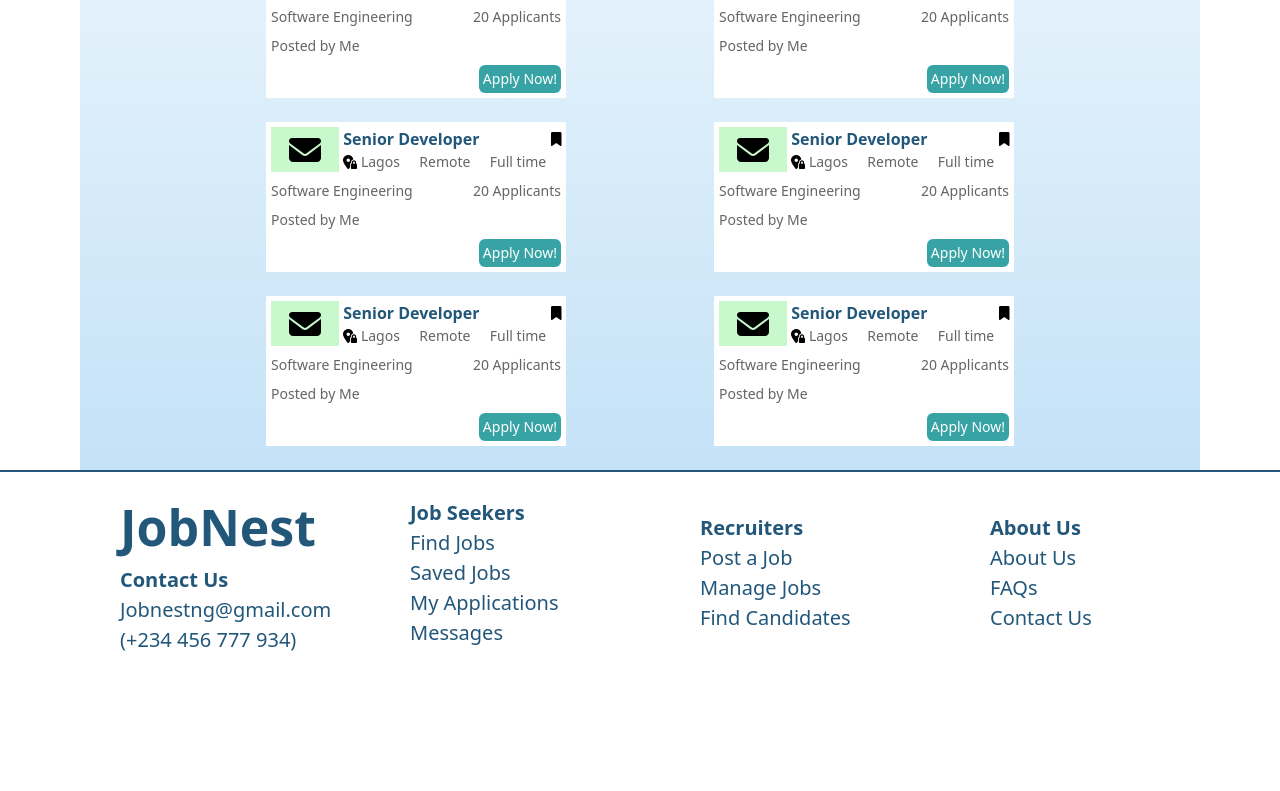
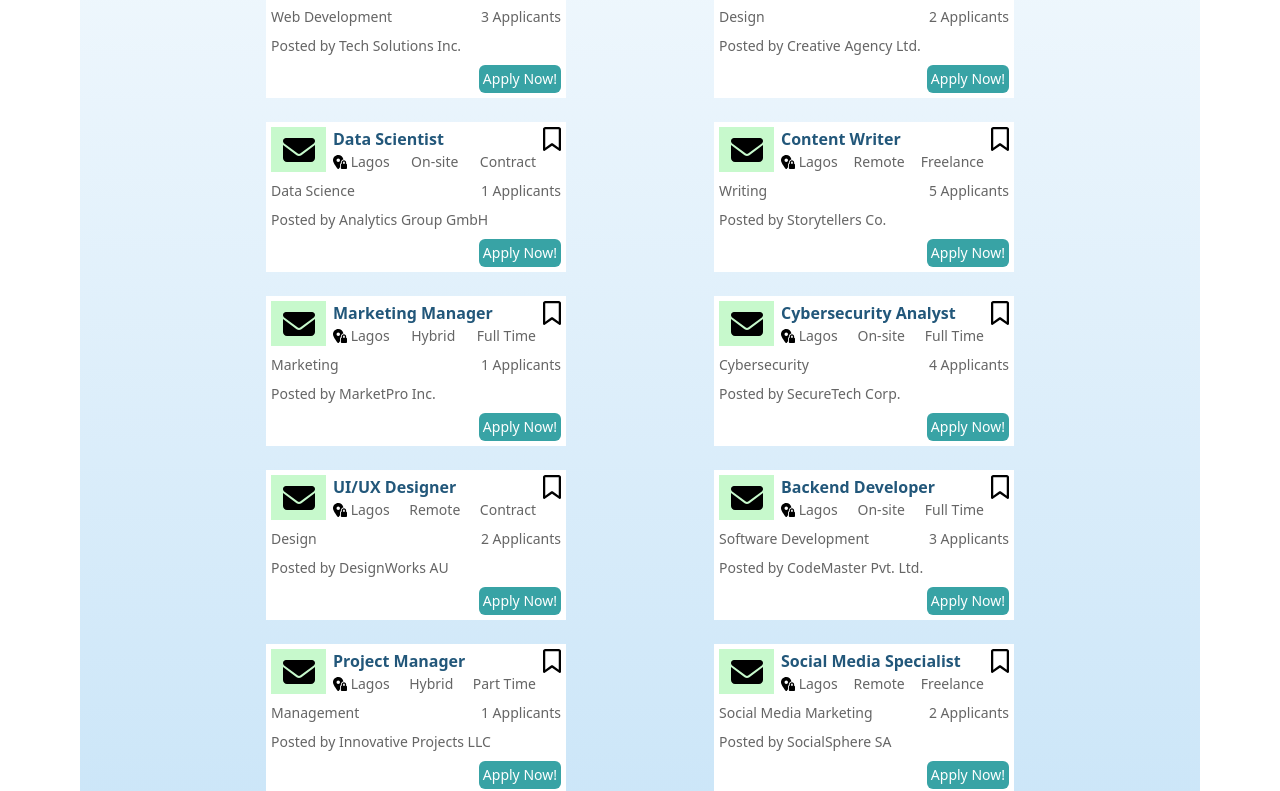
Before and after one commit to CardinalSparrow/JobNest, a React (Vite) app: page /find in a window 1280 px wide. Shown: the part 569-1360 px from the top of the page. Before the commit the page ends 1244 px from the top, so only its background shows below. Built offline with nearby package versions, Linux system fonts and the light colour scheme.

Commit message:
Worked on saved jobs page

```diff
--- /dev/null
+++ b/src/Context/JobOpeningContext.jsx
@@ -0,0 +1,145 @@
+import React, { createContext, useContext, useEffect, useState } from "react";
+const JobContext = createContext();
+export const useJobContext = () => useContext(JobContext);
+export const JobProvider = ({ children }) => {
+  const [jobOpenings, setJobOpenings] = useState([
+    {
+      id: 1,
+      jobRole: "Frontend Developer",
+      location: "New York, USA",
+      jobType: "Remote",
+      contractType: "Full Time",
+      jobNiche: "Web Development",
+      noOfApplicantsNeeded: 3,
+      postedBy: "Tech Solutions Inc.",
+    },
+    {
+      id: 2,
+      jobRole: "Graphic Designer",
+      location: "Lagos, Nigeria",
+      jobType: "Hybrid",
+      contractType: "Part Time",
+      jobNiche: "Design",
+      noOfApplicantsNeeded: 2,
+      postedBy: "Creative Agency Ltd.",
+    },
+    {
+      id: 3,
+      jobRole: "Data Scientist",
+      location: "Berlin, Germany",
+      jobType: "On-site",
+      contractType: "Contract",
+      jobNiche: "Data Science",
+      noOfApplicantsNeeded: 1,
+      postedBy: "Analytics Group GmbH",
+    },
+    {
+      id: 4,
+      jobRole: "Content Writer",
+      location: "London, UK",
+      jobType: "Remote",
+      contractType: "Freelance",
+      jobNiche: "Writing",
+      noOfApplicantsNeeded: 5,
+      postedBy: "Storytellers Co.",
+    },
+    {
+      id: 5,
+      jobRole: "Marketing Manager",
+      location: "Toronto, Canada",
+      jobType: "Hybrid",
+      contractType: "Full Time",
+      jobNiche: "Marketing",
+      noOfApplicantsNeeded: 1,
+      postedBy: "MarketPro Inc.",
+    },
+    {
+      id: 6,
+      jobRole: "Cybersecurity Analyst",
+      location: "San Francisco, USA",
+      jobType: "On-site",
+      contractType: "Full Time",
+      jobNiche: "Cybersecurity",
+      noOfApplicantsNeeded: 4,
+      postedBy: "SecureTech Corp.",
+    },
+    {
+      id: 7,
+      jobRole: "UI/UX Designer",
+      location: "Sydney, Australia",
+      jobType: "Remote",
+      contractType: "Contract",
+      jobNiche: "Design",
+      noOfApplicantsNeeded: 2,
+      postedBy: "DesignWorks AU",
+    },
+    {
+      id: 8,
+      jobRole: "Backend Developer",
+      location: "Bangalore, India",
+      jobType: "On-site",
+      contractType: "Full Time",
+      jobNiche: "Software Development",
+      noOfApplicantsNeeded: 3,
+      postedBy: "CodeMaster Pvt. Ltd.",
+    },
+    {
+      id: 9,
+      jobRole: "Project Manager",
+      location: "Dubai, UAE",
+      jobType: "Hybrid",
+      contractType: "Part Time",
+      jobNiche: "Management",
+      noOfApplicantsNeeded: 1,
+      postedBy: "Innovative Projects LLC",
+    },
+    {
+      id: 10,
+      jobRole: "Social Media Specialist",
+      location: "Cape Town, South Africa",
+      jobType: "Remote",
+      contractType: "Freelance",
+      jobNiche: "Social Media Marketing",
+      noOfApplicantsNeeded: 2,
+      postedBy: "SocialSphere SA",
+    },
+    {
+      id: 11,
+      jobRole: "DevOps Engineer",
+      location: "Singapore",
+      jobType: "Hybrid",
+      contractType: "Full Time",
+      jobNiche: "Cloud Computing",
+      noOfApplicantsNeeded: 3,
+      postedBy: "CloudOps Technologies",
+    },
+    {
+      id: 12,
+      jobRole: "AI Researcher",
+      location: "Tokyo, Japan",
+      jobType: "On-site",
+      contractType: "Contract",
+      jobNiche: "Artificial Intelligence",
+      noOfApplicantsNeeded: 2,
+      postedBy: "AI Labs Japan",
+    },
+  ]);
+  const [savedJobs, setSavedJobs] = useState([]);
+  const saveJob = (newJob) => {
+    if (!savedJobs.some((job) => job.id === newJob.id)) {
+      setSavedJobs((prev) => [...prev, newJob]);
+    } else {
+      console.log("This job is already saved.");
+      setSavedJobs((prev) => prev.filter((job) => job.id !== newJob.id));
+}
+
+  };
+  useEffect(()=>{console.log(savedJobs)}, [savedJobs])
+  return (
+    <JobContext.Provider
+      value={{ jobOpenings, setJobOpenings, savedJobs, saveJob }}
+    >
+      {children}
+    </JobContext.Provider>
+  );
+};
--- a/src/Pages.jsx
+++ b/src/Pages.jsx
@@ -7,6 +7,7 @@ import FindJobs from "./pages/FindJobs";
 import SignUp from "./pages/SignUp";
 import JobSeekerSignup from "./pages/JobSeekerSignup";
 import RecruiterSignup from "./pages/RecruiterSignup";
+import SavedJobs from "./pages/SavedJobs";
 const Pages = () => {
 	return (
 		<div className="lg:mx-20 sm:mx-10">
@@ -19,6 +20,7 @@ const Pages = () => {
 				<Route path="/sign-up" element={<SignUp />} />
 				<Route path="/jobseeker-sign-up" element={<JobSeekerSignup />} />
 				<Route path="/recruiter-sign-up" element={<RecruiterSignup />} />
+				<Route path="/find/saved" element={<SavedJobs/>}/>
 			</Routes>
 			<hr className="w-full absolute left-0 h-0.5" />
 			<Footer />
--- a/src/components/JobOpening.jsx
+++ b/src/components/JobOpening.jsx
@@ -1,41 +1,54 @@
 import {
   faLocationPinLock,
-	faBookmark,
   faEnvelope,
 } from "@fortawesome/free-solid-svg-icons";
+import { faBookmark as darkBookmark } from "@fortawesome/free-solid-svg-icons";
+import { faBookmark } from "@fortawesome/free-regular-svg-icons";
 import { FontAwesomeIcon } from "@fortawesome/react-fontawesome";
-import React from "react";
+import React, { useState } from "react";
+import { useJobContext } from "../Context/JobOpeningContext";
 
-export default function JobOpening() {
+export default function JobOpening({ jobOpening}) {
+  const { saveJob, savedJobs } = useJobContext();
+  const isBookmarked = savedJobs.some((savedJob) => savedJob.id === jobOpening.id);
+  const handleJobSaving = (job) => {
+	saveJob(job)
+  };
   return (
     <div className="w-[300px] h-[150px] mb-6 flex flex-col justify-between p-[5px] bg-white">
       <div className="flex justify-between">
         <div
-					className={`flex justify-center items-center bg-background2-100 w-[68px] h-[45px]`}
+          className={`flex justify-center items-center bg-background2-100 w-[55px] h-[45px]`}
         >
           <FontAwesomeIcon icon={faEnvelope} size="2x" />
         </div>
         <div className={"flex flex-col justify-between w-[70%]"}>
-					<div className="text-primary font-[600]">Senior Developer</div>
+          <div className="text-primary font-[600]">{jobOpening.jobRole}</div>
           <div className={`flex justify-between text-grey text-sm`}>
             <span>
               <FontAwesomeIcon icon={faLocationPinLock} color="#000" /> Lagos
             </span>
-						<span>Remote</span>
-						<span>Full time</span>
+            <span>{jobOpening.jobType}</span>
+            <span>{jobOpening.contractType}</span>
           </div>
         </div>
-				<div>
-					<FontAwesomeIcon icon={faBookmark} size="sm" />
+        <div
+          className="cursor-pointer"
+          onClick={() => handleJobSaving(jobOpening)}
+        >
+          <FontAwesomeIcon
+            icon={!isBookmarked ? faBookmark : darkBookmark}
+            size="xl"
+          />
         </div>
       </div>
       <div className={`text-grey text-sm flex justify-between`}>
-				<div>Software Engineering</div>
-				<div>20 Applicants</div>
+        <div>{jobOpening.jobNiche}</div>
+        <div>{jobOpening.noOfApplicantsNeeded} Applicants</div>
       </div>
       <div className={`text-grey text-sm flex`}>
         {" "}
-				<div>Posted by Me</div>
+        <div>Posted by {jobOpening.postedBy}</div>
       </div>
       <div className={`flex justify-end`}>
         <button className="bg-secondary text-white p-1 text-sm font-medium rounded-md">
--- a/src/components/JobOpeningContainer.jsx
+++ b/src/components/JobOpeningContainer.jsx
@@ -1,16 +1,18 @@
 import React from "react";
 import JobOpening from "./JobOpening";
+import { useJobContext } from "../Context/JobOpeningContext";
+
+
 export default function JobOpeningContainer() {
+  const { jobOpenings } = useJobContext();
+
   return (
     <div
       className={`flex flex-wrap w-full lg:w-4/5 mt-5 ml-auto mr-auto items-center justify-around `}
     >
-      <JobOpening />
-      <JobOpening />
-      <JobOpening />
-      <JobOpening />
-      <JobOpening />
-      <JobOpening />
+      {jobOpenings.map((jobOpening) => (
+        <JobOpening jobOpening={jobOpening} key={jobOpening.id} />
+      ))}
     </div>
   );
 }
--- /dev/null
+++ b/src/components/SavedJobsContainer.jsx
@@ -0,0 +1,28 @@
+import React from "react";
+import { useJobContext } from "../Context/JobOpeningContext";
+import JobOpening from "./JobOpening";
+import { Link } from "react-router-dom";
+import FindJobs from "../pages/FindJobs";
+export default function SavedJobsContainer() {
+  const { savedJobs } = useJobContext();
+  if (savedJobs.length < 1) {
+    return (
+      <div className="p-6 text-center">
+        <p>Oops! You are yet to save any job. </p>
+        <p>
+          Click <Link to={"/find"}><span className="font-bold">Here</span></Link> to explore available opportunities and save jobs that
+          interest you!
+        </p>
+      </div>
+    );
+  }
+  return (
+    <div
+      className={`flex flex-wrap w-full lg:w-4/5 mt-5 ml-auto mr-auto items-center justify-around `}
+    >
+      {savedJobs.map((jobOpening) => (
+        <JobOpening jobOpening={jobOpening} key={jobOpening.id} />
+      ))}
+    </div>
+  );
+}
--- a/src/main.jsx
+++ b/src/main.jsx
@@ -2,9 +2,10 @@ import { StrictMode } from "react";
 import { createRoot } from "react-dom/client";
 import "./index.css";
 import App from "./App.jsx";
+import { JobProvider } from "./Context/JobOpeningContext.jsx";
 
 createRoot(document.getElementById("root")).render(
-	<StrictMode>
-		<App />
-	</StrictMode>
+  <JobProvider>
+    <App />
+  </JobProvider>
 );
--- /dev/null
+++ b/src/pages/SavedJobs.jsx
@@ -0,0 +1,46 @@
+import React from "react";
+import styles from "./savedJobs.module.css";
+import JobOpeningContainer from "../components/JobOpeningContainer";
+import { FontAwesomeIcon } from "@fortawesome/react-fontawesome";
+import { faArrowRight } from "@fortawesome/free-solid-svg-icons";
+import SavedJobsContainer from "../components/SavedJobsContainer";
+export default function SavedJobs() {
+  return (
+    <div className={`${styles.savedJobsContainer} -mx-20 pb-4`}>
+      <h1 className="text-2xl font-[600] text-center mb-4">
+        Your Ongoing Activity
+      </h1>
+      <div className="bg-white border text-center border-primary p-3 rounded-xl w-1/3 mx-auto mb-6 mt-4">
+        <p>
+          10 New Jobs Match Your Profile{" "}
+          <FontAwesomeIcon icon={faArrowRight} size={"xl"} />
+        </p>
+      </div>
+      <div className="bg-white border border-primary p-4 rounded-xl flex justify-between items-center w-2/3 mx-auto mb-6 mt-4">
+        <div>
+          <span className="font-[600]">Cisco NG</span> Scheduled an interview
+          with you at 2:30pm WAT
+        </div>
+        <button className="bg-secondary text-white py-1 px-4 border-none rounded-md text-sm font-bold">
+          Accept
+        </button>
+      </div>
+
+      <div className="bg-white border p-4 rounded-xl border-primary flex justify-between items-center w-2/3 mx-auto mb-6 mt-4">
+        <div>
+          <span className="font-[600]">Cisco NG</span> Scheduled an interview
+          with you at 2:30pm WAT
+        </div>
+        <button className="bg-secondary text-white py-1 px-4 border-none rounded-md text-sm font-bold">
+          Accept
+        </button>
+      </div>
+      <div className="my-20">
+        <h1 className="text-2xl font-[600] mb-4 text-center">
+          Your Saved Jobs
+        </h1>
+        <SavedJobsContainer />
+      </div>
+    </div>
+  );
+}
--- /dev/null
+++ b/src/pages/savedJobs.module.css
@@ -0,0 +1,4 @@
+.savedJobsContainer{
+    background: linear-gradient(180deg, #FFFFFF 0%, #C4E2F7 100%);
+    height: auto;
+}
```
Lines whose indentation alone changed are shown as unchanged.
